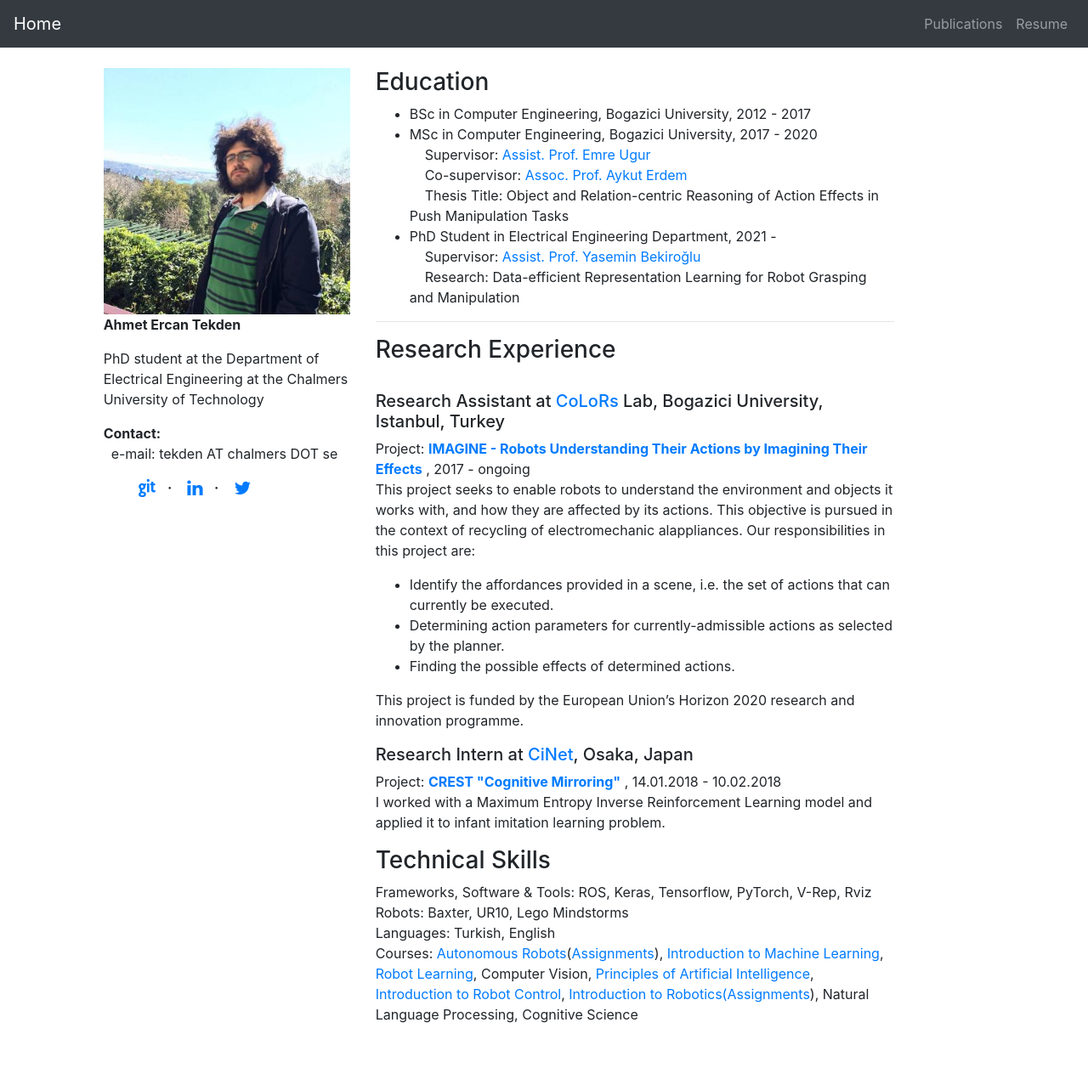
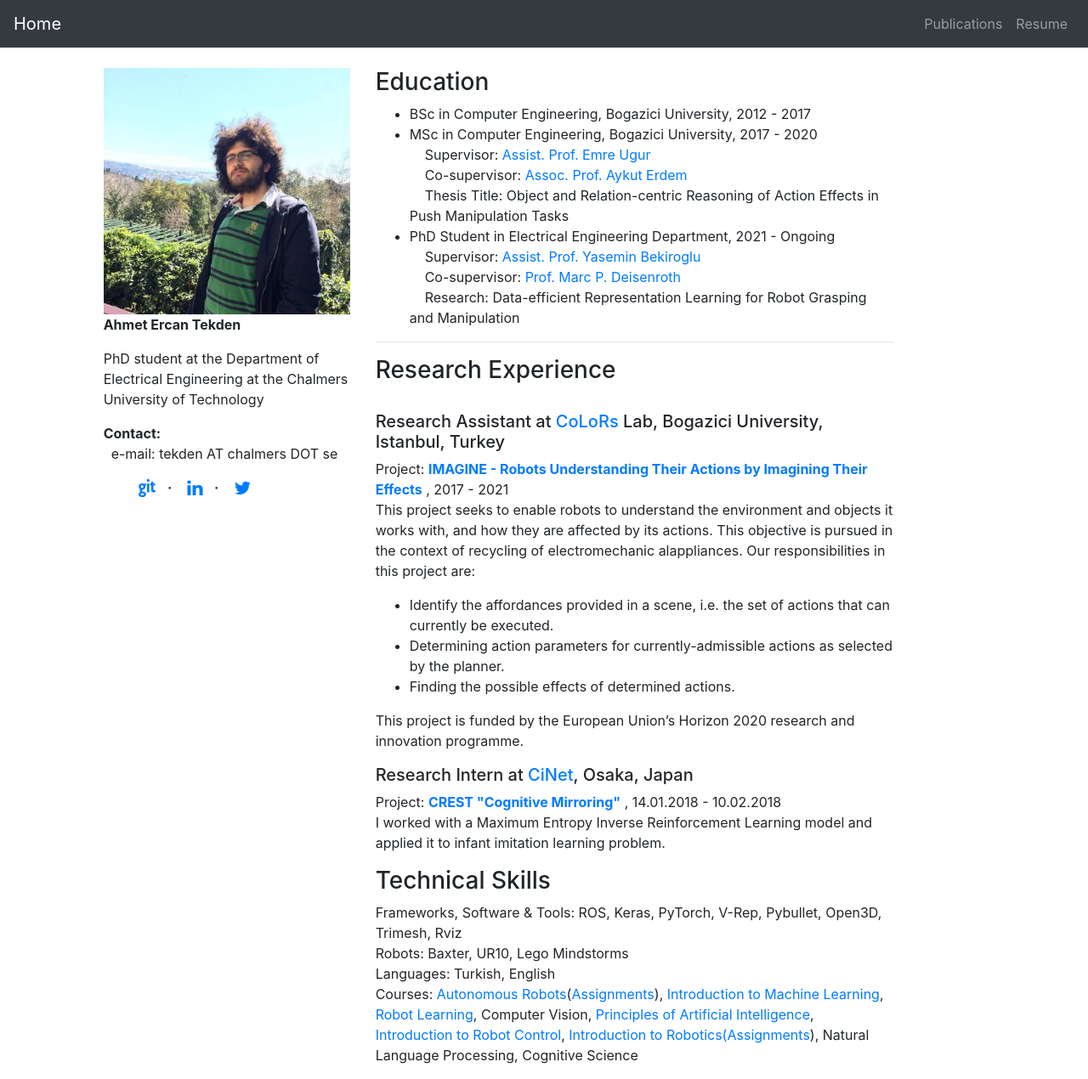
Before and after one commit to Fzaero/Fzaero.github.io, a Jekyll site: the page built from resume.html, in a window 1280 px wide. Shown: the whole page at 85% size. Built offline with Jekyll 4.4.1, drawn with Linux system fonts in a browser that asks for light colours; comment, search, counter and statistics services are not loaded; before the commit the page ends 1222 px from its top, so only the background shows below that.

Commit message:
General updates, added project page for my new paper.

```diff
--- a/resume.html
+++ b/resume.html
@@ -15,8 +15,9 @@ title: Home
         &nbsp;&nbsp;&nbsp;&nbsp;Thesis Title: Object and Relation-centric Reasoning of Action Effects in Push Manipulation Tasks
     </li>
     <li>
-        PhD Student in Electrical Engineering Department, 2021 -  <br>
-        &nbsp;&nbsp;&nbsp;&nbsp;Supervisor: <a href="https://yaseminb.github.io/">Assist. Prof. Yasemin Bekiroğlu</a> <br>
+        PhD Student in Electrical Engineering Department, 2021 - Ongoing <br>
+        &nbsp;&nbsp;&nbsp;&nbsp;Supervisor: <a href="https://yaseminb.github.io/">Assist. Prof. Yasemin Bekiroglu</a> <br>
+        &nbsp;&nbsp;&nbsp;&nbsp;Co-supervisor: <a href="https://www.deisenroth.cc/">Prof. Marc P. Deisenroth</a> <br>
         &nbsp;&nbsp;&nbsp;&nbsp;Research: Data-efficient Representation Learning for Robot Grasping and Manipulation
     </li>
 </ul>
@@ -27,7 +28,7 @@ title: Home
 
 <h5>Research Assistant at <a href="http://colors.cmpe.boun.edu.tr/">CoLoRs</a> Lab, Bogazici University, Istanbul, Turkey</h5>
 <p>
-Project: <a href="https://www.imagine-h2020.eu/"><strong>IMAGINE - Robots Understanding Their Actions by Imagining Their Effects</strong></a> , 2017 - ongoing  <br>
+Project: <a href="https://www.imagine-h2020.eu/"><strong>IMAGINE - Robots Understanding Their Actions by Imagining Their Effects</strong></a> , 2017 - 2021  <br>
 This project seeks to enable robots to understand the environment and objects it works with, and how
 they are affected by its actions. This objective is pursued in the context of recycling of electromechanic
 alappliances.  Our responsibilities in this project are:
@@ -50,7 +51,7 @@ it to infant imitation learning problem.
 
 <p>
 
-Frameworks, Software & Tools: ROS, Keras, Tensorflow, PyTorch, V-Rep, Rviz <br>
+Frameworks, Software & Tools: ROS, Keras, PyTorch, V-Rep, Pybullet, Open3D, Trimesh, Rviz <br>
 Robots: Baxter, UR10, Lego Mindstorms <br>
 Languages: Turkish, English<br>
 Courses: <a href="http://robot.cmpe.boun.edu.tr/~cmpe565/">Autonomous Robots</a>(<a href="https://www.youtube.com/playlist?list=PLdO5BGQPaoKGT6Q2veXrd7w-9malY-Rfu">Assignments</a>),
```
Also changed, not shown: _news/IROS1.md (added, +4 -0 lines), _news/IROS2.md (added, +4 -0 lines), _news/WASP.md (+1 -1 lines), _project_pages/NFMP.md (added, +60 -0 lines), _publications/NFMP.md (added, +10 -0 lines), assets/images/NFMP.png (added).
